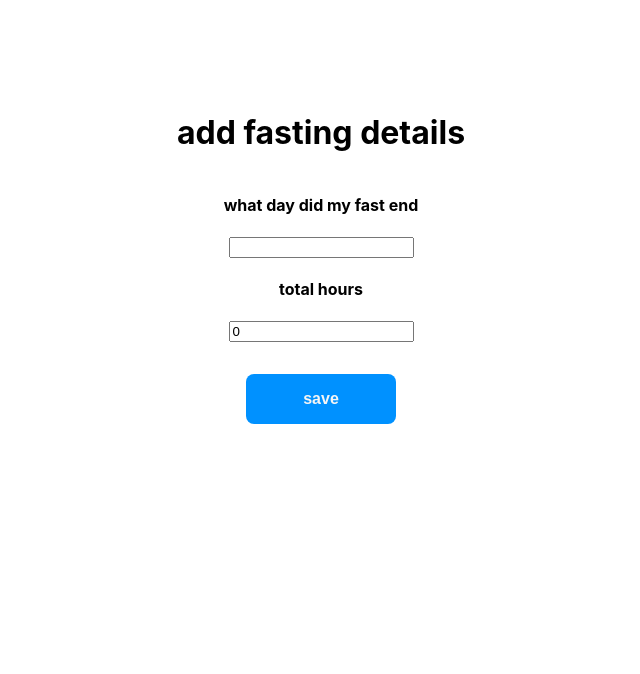
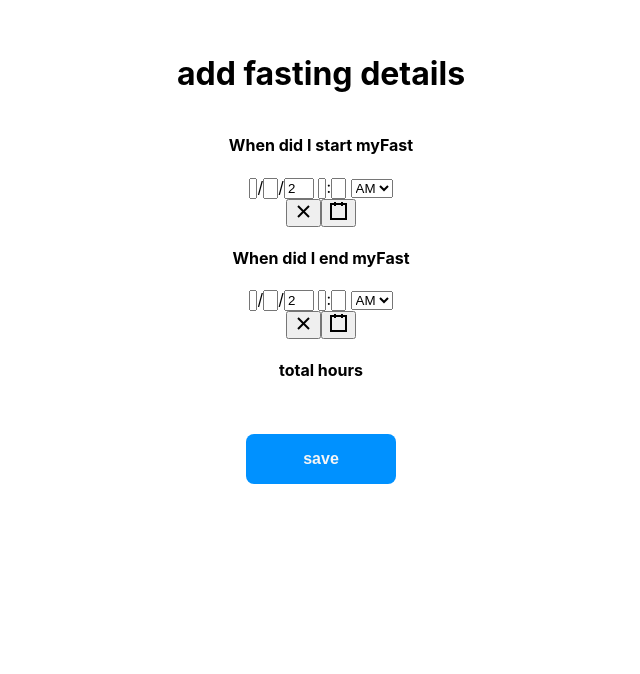
Before and after one commit to emday4prez/my-fasting-react-app, a React (Create React App) app: page / in a window 1280 px wide. Shown: the part 126-800 px from the top of the page, without its empty margins (319-959 px from the left). Built offline with nearby package versions, Linux system fonts and the light colour scheme.

Commit message:
added date-time-picker and prettier

```diff
--- a/package.json
+++ b/package.json
@@ -9,6 +9,7 @@
     "date-fns": "^2.28.0",
     "react": "^18.2.0",
     "react-datepicker": "^4.8.0",
+    "react-datetime-picker": "^3.5.0",
     "react-dom": "^18.2.0",
     "react-scripts": "5.0.1",
     "web-vitals": "^2.1.0"
--- a/src/App.js
+++ b/src/App.js
@@ -1,31 +1,46 @@
 import { useState } from 'react'
-import './App.css';
-import FastHistory from './components/FastHistory';
-import InputForm from './components/InputForm';
+import './App.css'
+import FastHistory from './components/FastHistory'
+import InputForm from './components/InputForm'
+import subtractTimeFromDate from './utils/subtractTimeFromDate'
 
 function App() {
-
     const [myFasts, setMyFasts] = useState([
         {
-  id:1,
-  endDate: "06/14/2022",
-  hours: 14,
-  userName:"emday4prez"
+            id: Math.floor(Math.random() * 1000000000),
+            startDate: subtractTimeFromDate(new Date(), 515),
+            endDate: subtractTimeFromDate(new Date(), 500),
+            duration: {
+                years: 0,
+                months: 0,
+                days: 0,
+                hours: 15,
+                minutes: 0,
+                seconds: 0,
+            },
         },
         {
-  id:2,
-  endDate: "07/12/2022",
-  hours: 15,
-  userName:"emday4prez"
- }
+            id: Math.floor(Math.random() * 1000000000),
+
+            startDate: subtractTimeFromDate(new Date(), 5425),
+            endDate: subtractTimeFromDate(new Date(), 5400),
+            duration: {
+                years: 0,
+                months: 0,
+                days: 1,
+                hours: 1,
+                minutes: 0,
+                seconds: 0,
+            },
+        },
     ])
 
     return (
         <div className="App">
             <InputForm myFasts={myFasts} setMyFasts={setMyFasts} />
-      <FastHistory  myFasts={myFasts}/>
+            <FastHistory myFasts={myFasts} />
         </div>
-  );
+    )
 }
 
-export default App;
+export default App
--- a/src/components/InputForm/index.jsx
+++ b/src/components/InputForm/index.jsx
@@ -1,51 +1,72 @@
 import React, { useState } from 'react'
-import DatePicker from 'react-datepicker'
-import { format} from 'date-fns'
+import DateTimePicker from 'react-datetime-picker'
+import subtractTimeFromDate from '../../utils/subtractTimeFromDate'
+import { getDuration } from '../../utils/getDuration'
 import 'react-datepicker/dist/react-datepicker.css'
 import './InputForm.css'
 
-function InputForm({myFasts, setMyFasts}) {
-  const [selectedDate, setSelectedDate] = useState(null)
-  const [totalHours, setTotalHours] = useState(0)
+function InputForm({ myFasts, setMyFasts }) {
+    const twentyHoursAgo = subtractTimeFromDate(new Date(), 20)
+    const [startValue, startOnChange] = useState(twentyHoursAgo)
+    const [endValue, endOnChange] = useState(new Date())
 
 
-  const handleHourChange = (e) => {
-    e.preventDefault()
-    setTotalHours(e.target.value)
+    const handleSave = () => {
+        const fastObject = {
+            id: Math.floor((Math.random() * 999) * 33333333),
+            startDate: startValue,
+            endDate: endValue,
+            duration: getDuration(startValue, endValue),
+
         }
+        const newHistory = [...myFasts, fastObject]
 
-  const handleSave = () => {
-   const date = format(selectedDate, 'MM/dd/yyyy')
-
-   const fastObject = {endDate: date, hours: totalHours, id: myFasts.length+1}
-
-
-   setMyFasts(myFasts.concat(fastObject))
-   setSelectedDate(null)
-   setTotalHours(0)
+        setMyFasts(newHistory)
+        console.log('new history: ', newHistory)
     }
 
     return (
-    <div className='inputComponent'>
+        <div className="inputComponent">
             <h1>add fasting details</h1>
-     <h4>what day did my fast end</h4>
+            <h4>When did I start myFast</h4>
             <div className="date-picker">
-      <DatePicker
-        selected={selectedDate}
-        onChange={date => setSelectedDate(date)}
+                <DateTimePicker
+                    disableClock
+                    hourPlaceholder={'07'}
+                    onChange={startOnChange}
+                    value={startValue}
+                    maxDate={new Date()}
+                    isClearable
+                />
+            </div>
+            <h4>When did I end myFast</h4>
+            <div className="date-picker">
+                <DateTimePicker
+                    onChange={endOnChange}
+                    value={endValue}
                     maxDate={new Date()}
                     isClearable
                 />
             </div>
             <div className="hoursContainer">
-      <label htmlFor='hours'><h4>total hours</h4></label>
-     <input className='hoursInput' onChange={handleHourChange} aria-labelledby='input number of hours fasted' type="number" name="hours" id="hours" value={totalHours}/>
+                <label htmlFor="hours">
+                    <h4>total hours</h4>
+                </label>
+
+                {/* <input
+                    className="hoursInput"
+                    onChange={handleHourChange}
+                    aria-labelledby="input number of hours fasted"
+                    type="number"
+                    name="hours"
+                    id="hours"
+                    value={totalHours}
+                /> */}
             </div>
 
             <div className="saveBtn">
                 <button onClick={handleSave}>save</button>
             </div>
-
         </div>
     )
 }
--- /dev/null
+++ b/src/utils/getDuration.js
@@ -0,0 +1,9 @@
+import intervalToDuration from "date-fns/intervalToDuration"
+
+export const getDuration = (start, end) => {
+    const duration = intervalToDuration({
+        start: start,
+        end: end,
+    })
+    return duration
+}
--- /dev/null
+++ b/src/utils/subtractTimeFromDate.js
@@ -0,0 +1,7 @@
+export default function subtractTimeFromDate(objDate, intHours) {
+    var numberOfMlSeconds = objDate.getTime()
+    var addMlSeconds = intHours * 60 * 60 * 1000
+    var newDateObj = new Date(numberOfMlSeconds - addMlSeconds)
+
+    return newDateObj
+}
```
Also changed, not shown: src/components/FastHistory/index.jsx (+5 -9 lines), .prettierrc.json (added), 1 other file (tests, documents, lock files or other folders). Lines whose indentation alone changed are shown as unchanged.
